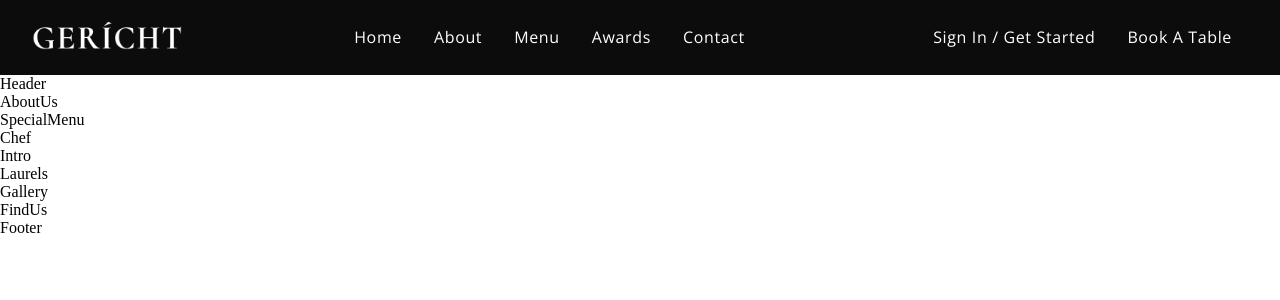
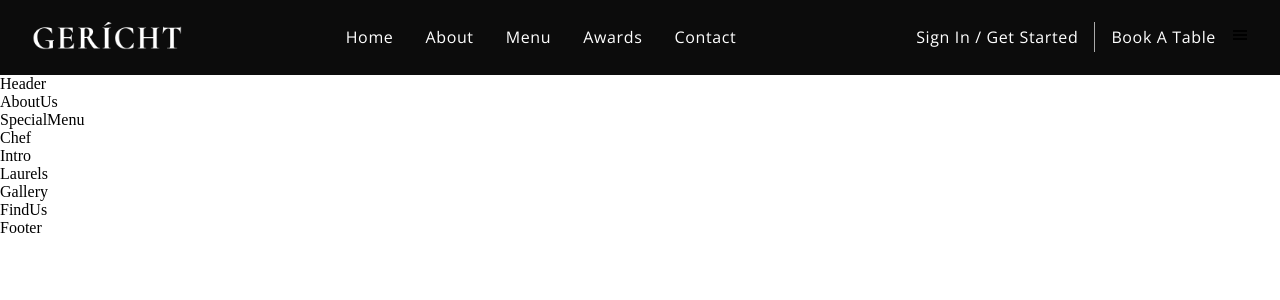
Before and after one commit to kelani34/keleicth-restaurant, a React (Create React App) app: page / in a window 1280 px wide. Shown: the top 300 px of the page. Built offline with nearby package versions, Linux system fonts and the light colour scheme; a web font is replaced by a local one.

Commit message:
fix: mobile responsiveness

```diff
--- a/src/components/Navbar/Navbar.css
+++ b/src/components/Navbar/Navbar.css
@@ -49,5 +49,11 @@
 }
 
 .app__navbar-login a:hover {
-   border-bottom: 1px solid var(--color-golden)
-  }
+  border-bottom: 1px solid var(--color-golden);
+}
+
+.app__navbar-login div {
+  width: 1px;
+  height: 30px;
+  background-color: var(--color-grey);
+}
--- a/src/components/Navbar/Navbar.jsx
+++ b/src/components/Navbar/Navbar.jsx
@@ -37,6 +37,9 @@ const Navbar = () => (
         Book A Table
       </a>
     </div>
+    <div className="app__navbar-smallscreen">
+      <GiHamburgerMenu />
+    </div>
   </nav>
 );
 
```
